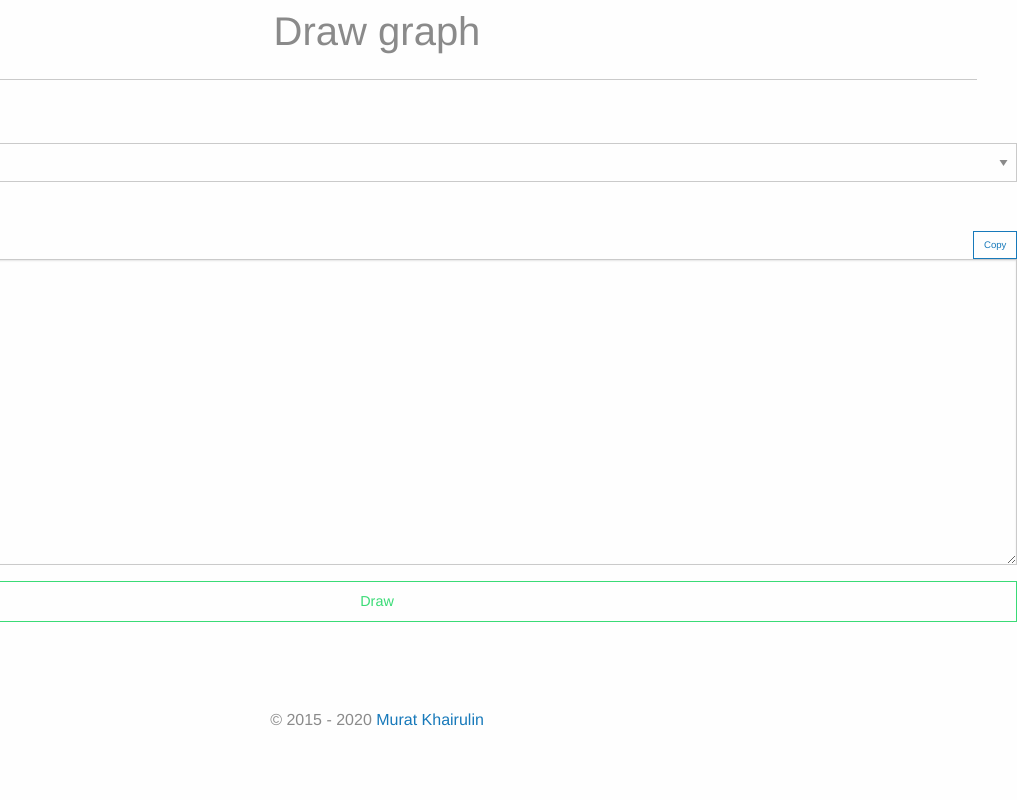
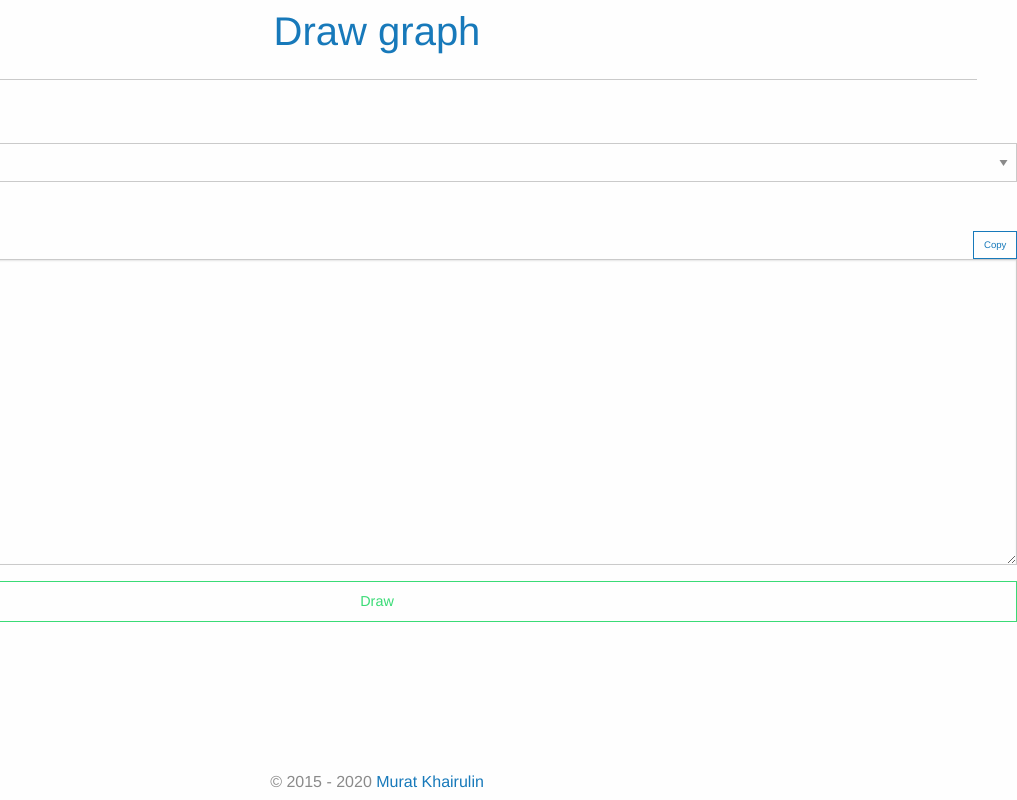
Before and after one commit to mxwell/mxwell.github.io, a plain HTML site: page draw-graph/index.html in a window 1280 px wide. Shown: the full height of the page, 263-1280 px from the left. Drawn offline with nearby package versions, Linux system fonts and the light colour scheme.

Commit message:
Make footer stick to bottom and header clickable

```diff
--- a/draw-graph/css/main.css
+++ b/draw-graph/css/main.css
@@ -2,3 +2,10 @@
 	float: right;
 	margin: 0;
 }
+
+footer {
+	position: fixed;
+	bottom: 0;
+	height: 2rem;
+	width: 100%;
+}
--- a/draw-graph/index.html
+++ b/draw-graph/index.html
@@ -14,7 +14,7 @@
   <body>
     <div class="row">
       <div class="large-3 small-5 columns">
-        <h2 class="text-center subheader">Draw graph</h2>
+        <h2 class="text-center subheader"><a href="/draw-graph">Draw graph</a></h2>
         <hr>
       </div>
     </div>
@@ -71,11 +71,9 @@
         <img id="output" alt="Nothing to show"></img>
       </div>
     </div>
-    <div class="row">
-      <div class="small-6 small-centered columns">
-        <p class="subheader text-center">© 2015 - 2020 <a href="https://github.com/mxwell">Murat Khairulin</a></p>
-      </div>
-    </div>
+    <footer>
+      <p class="subheader text-center">© 2015 - 2020 <a href="https://github.com/mxwell">Murat Khairulin</a></p>
+    </footer>
     <script src="js/main.js"></script>
   </body>
 </html>
```
